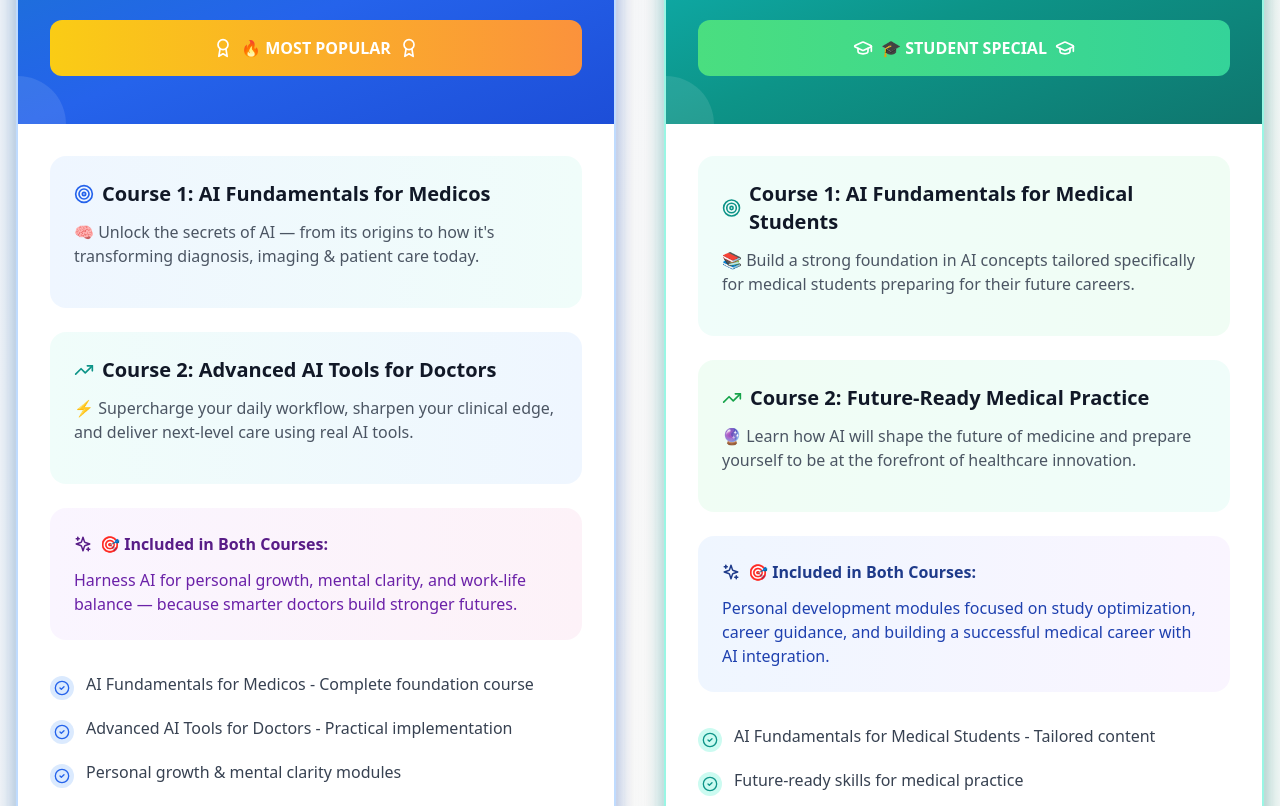
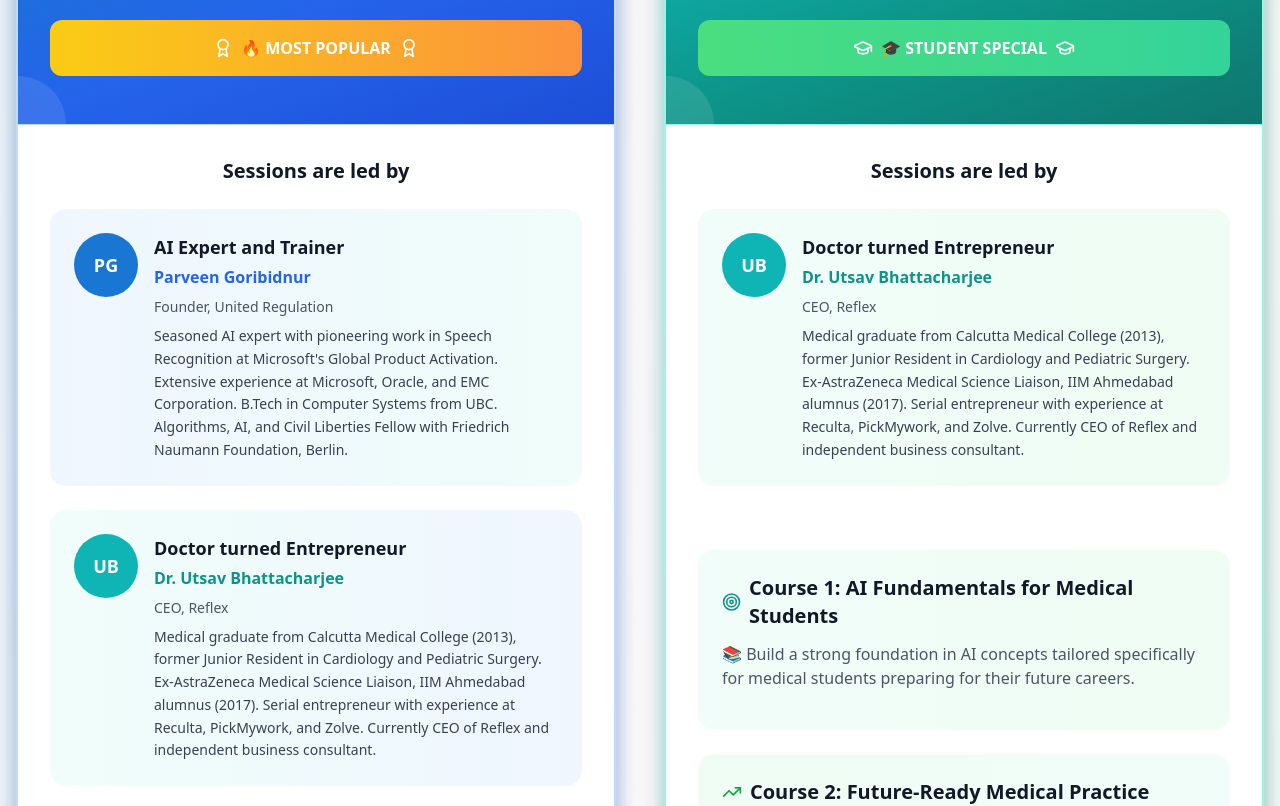
Before and after one commit to ayushmittal1003/Reflex-prep, a React (Vite) app: page /ai-for-doctors in a window 1280 px wide. Shown: the part 1180-1986 px from the top of the page. Built offline with nearby package versions, Linux system fonts and the light colour scheme.

Commit message:
Updated AIForDoctors.tsx

```diff
--- a/src/components/AIForDoctors.tsx
+++ b/src/components/AIForDoctors.tsx
@@ -150,6 +150,55 @@ const AIForDoctors: React.FC = () => {
                   </div>
                 </div>
 
+                {/* Instructors Section for Elevate */}
+                <div className="p-8 border-t border-blue-200">
+                  <h4 className="text-xl font-bold text-gray-900 mb-6 text-center">Sessions are led by</h4>
+
+                  <div className="space-y-6">
+                    {/* AI Expert */}
+                    <div className="bg-gradient-to-r from-blue-50 to-teal-50 rounded-2xl p-6">
+                      <div className="flex items-start space-x-4">
+                        <div className="flex-shrink-0">
+                          <div className="w-16 h-16 bg-blue-500 rounded-full flex items-center justify-center">
+                            <span className="text-white font-bold text-lg">PG</span>
+                          </div>
+                        </div>
+                        <div className="flex-1">
+                          <h5 className="text-lg font-bold text-gray-900 mb-1">AI Expert and Trainer</h5>
+                          <h6 className="text-blue-600 font-semibold mb-2">Parveen Goribidnur</h6>
+                          <p className="text-sm text-gray-600 mb-2 font-medium">Founder, United Regulation</p>
+                          <p className="text-sm text-gray-700 leading-relaxed">
+                            Seasoned AI expert with pioneering work in Speech Recognition at Microsoft's Global Product Activation.
+                            Extensive experience at Microsoft, Oracle, and EMC Corporation. B.Tech in Computer Systems from UBC.
+                            Algorithms, AI, and Civil Liberties Fellow with Friedrich Naumann Foundation, Berlin.
+                          </p>
+                        </div>
+                      </div>
+                    </div>
+
+                    {/* Doctor Entrepreneur */}
+                    <div className="bg-gradient-to-r from-teal-50 to-blue-50 rounded-2xl p-6">
+                      <div className="flex items-start space-x-4">
+                        <div className="flex-shrink-0">
+                          <div className="w-16 h-16 bg-teal-500 rounded-full flex items-center justify-center">
+                            <span className="text-white font-bold text-lg">UB</span>
+                          </div>
+                        </div>
+                        <div className="flex-1">
+                          <h5 className="text-lg font-bold text-gray-900 mb-1">Doctor turned Entrepreneur</h5>
+                          <h6 className="text-teal-600 font-semibold mb-2">Dr. Utsav Bhattacharjee</h6>
+                          <p className="text-sm text-gray-600 mb-2 font-medium">CEO, Reflex</p>
+                          <p className="text-sm text-gray-700 leading-relaxed">
+                            Medical graduate from Calcutta Medical College (2013), former Junior Resident in Cardiology and Pediatric Surgery.
+                            Ex-AstraZeneca Medical Science Liaison, IIM Ahmedabad alumnus (2017). Serial entrepreneur with experience at
+                            Reculta, PickMywork, and Zolve. Currently CEO of Reflex and independent business consultant.
+                          </p>
+                        </div>
+                      </div>
+                    </div>
+                  </div>
+                </div>
+
                 <div className="p-8">
                   <div className="mb-8">
                     <div className="bg-gradient-to-r from-blue-50 to-teal-50 rounded-2xl p-6 mb-6 transform hover:scale-105 transition-all duration-300">
@@ -251,6 +300,34 @@ const AIForDoctors: React.FC = () => {
                         <GraduationCap size={20} className="mr-2 text-white" />
                         <div className="text-white font-bold">🎓 STUDENT SPECIAL</div>
                         <GraduationCap size={20} className="ml-2 text-white" />
+                      </div>
+                    </div>
+                  </div>
+                </div>
+
+                {/* Instructors Section for Accelerate */}
+                <div className="p-8 border-t border-teal-200">
+                  <h4 className="text-xl font-bold text-gray-900 mb-6 text-center">Sessions are led by</h4>
+
+                  <div className="space-y-6">
+                    {/* Doctor Entrepreneur */}
+                    <div className="bg-gradient-to-r from-teal-50 to-green-50 rounded-2xl p-6">
+                      <div className="flex items-start space-x-4">
+                        <div className="flex-shrink-0">
+                          <div className="w-16 h-16 bg-teal-500 rounded-full flex items-center justify-center">
+                            <span className="text-white font-bold text-lg">UB</span>
+                          </div>
+                        </div>
+                        <div className="flex-1">
+                          <h5 className="text-lg font-bold text-gray-900 mb-1">Doctor turned Entrepreneur</h5>
+                          <h6 className="text-teal-600 font-semibold mb-2">Dr. Utsav Bhattacharjee</h6>
+                          <p className="text-sm text-gray-600 mb-2 font-medium">CEO, Reflex</p>
+                          <p className="text-sm text-gray-700 leading-relaxed">
+                            Medical graduate from Calcutta Medical College (2013), former Junior Resident in Cardiology and Pediatric Surgery.
+                            Ex-AstraZeneca Medical Science Liaison, IIM Ahmedabad alumnus (2017). Serial entrepreneur with experience at
+                            Reculta, PickMywork, and Zolve. Currently CEO of Reflex and independent business consultant.
+                          </p>
+                        </div>
                       </div>
                     </div>
                   </div>
```
